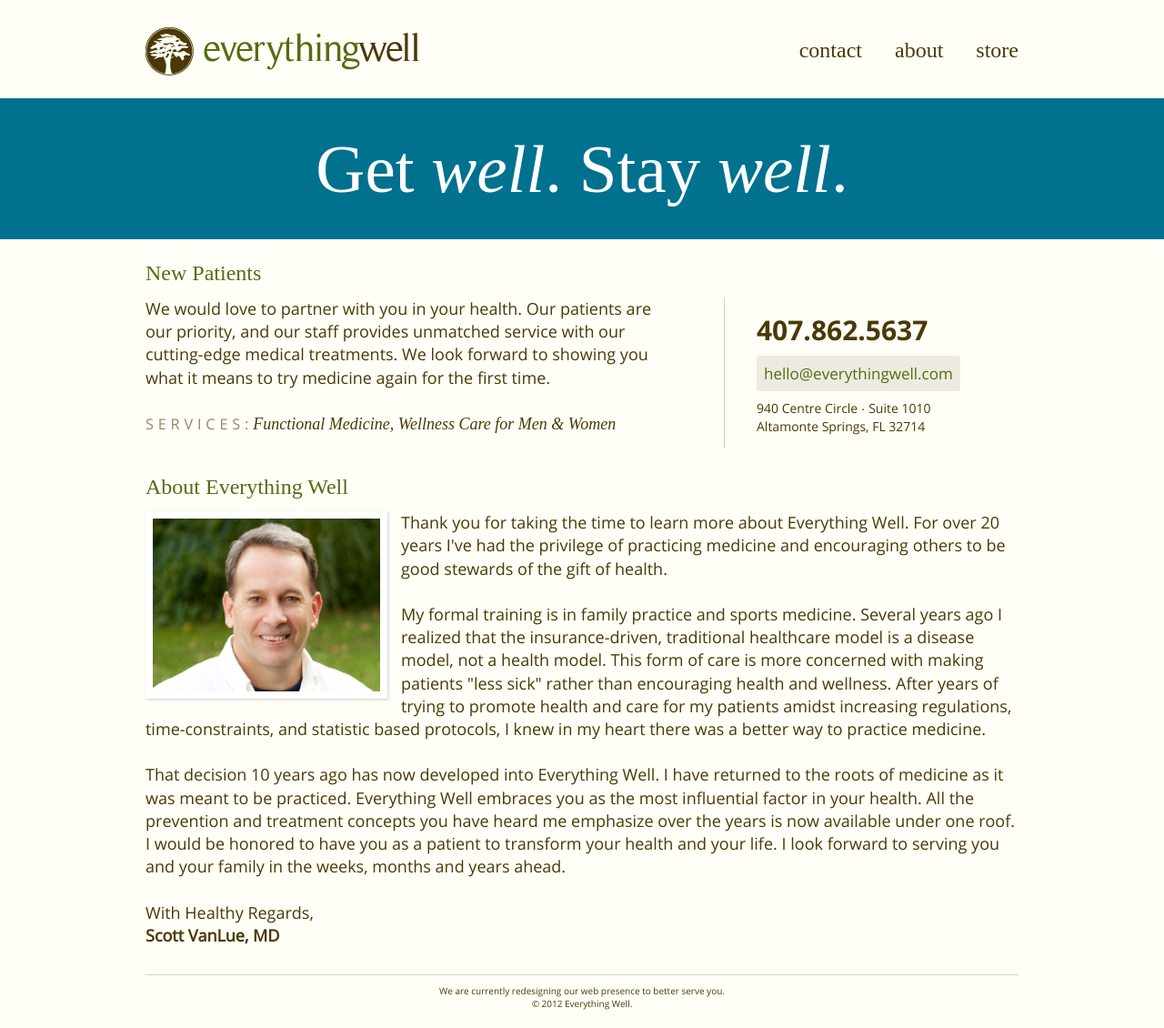
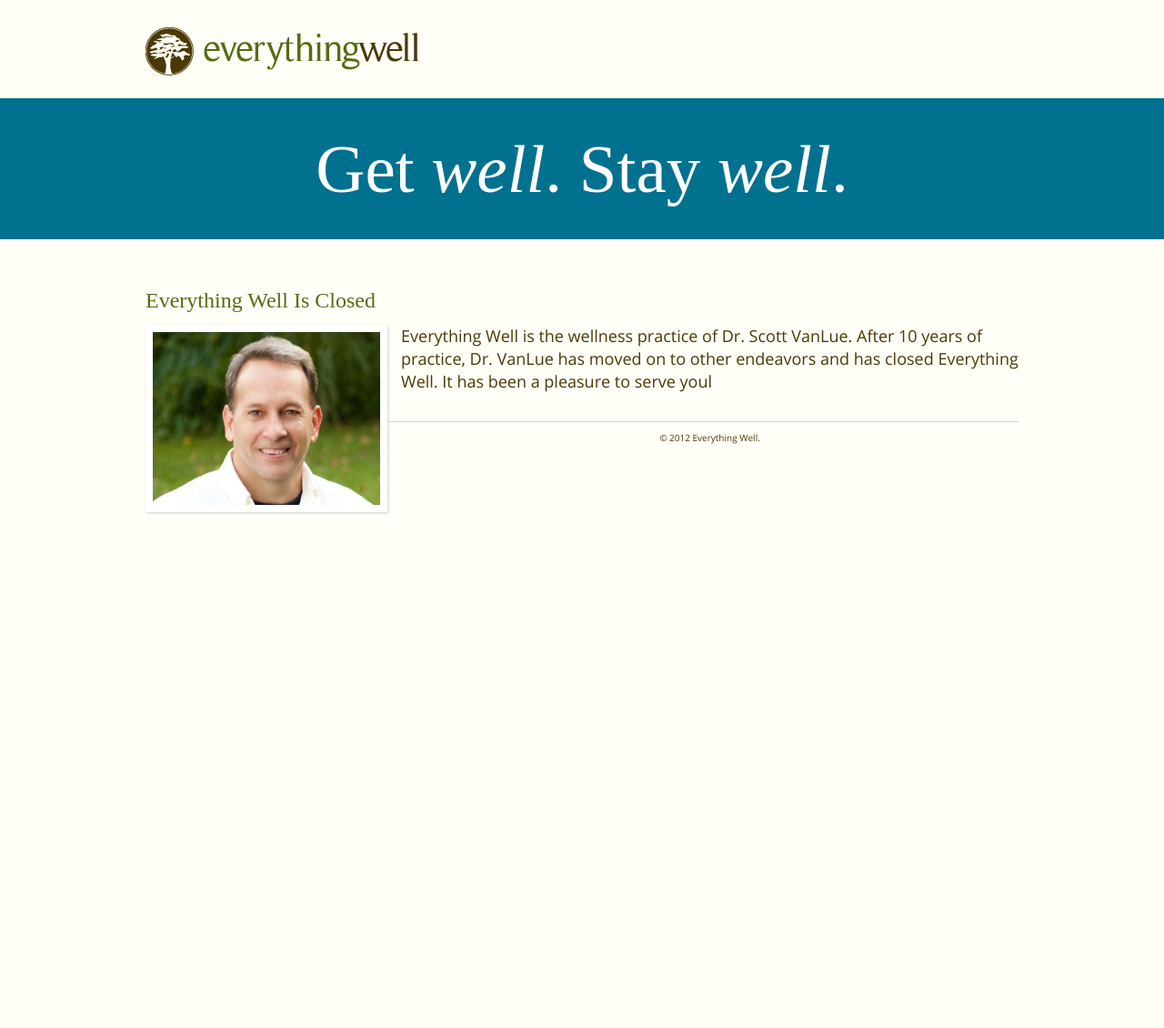
Before and after one commit to jasonvanlue/Everything-Well, a plain HTML site: page index.html in a window 1280 px wide. Shown: the whole page at 91% size. After the commit the page ends 800 px from the top, so only its background shows below. Drawn offline with Linux system fonts and the light colour scheme; a web font is replaced by a local one.

Commit message:
edits closing language

```diff
--- a/index.html
+++ b/index.html
@@ -18,42 +18,17 @@
     <div class="site">
       <header>
         <h1 class="logo texthide">Everything Well</h1>
-        <nav>
-          <ul>
-            <li><a href="#contact">contact</a></li>
-            <li><a href="#about">about</a></li>
-            <li><a href="http://store.everythingwell.com">store</a></li>
-          </ul>
-        </nav>
       </header>
 
       <div class="hero">Get <i>well</i>. Stay <i>well</i>.</div>
 
-      <div id="contact" class="content">
-        <h2>New Patients</h2>
-        <p>We would love to partner with you in your health. Our patients are our priority, and our staff provides unmatched service with our cutting-edge medical treatments. We look forward to showing you what it means to try medicine again for the first time.<br /><br /><span class="caps">Services:</span><span class="do">Functional Medicine, Wellness Care for Men &amp; Women</span></p>
-        <aside>
-          <p class="foney">407.862.5637</p>
-          <a class="emaily" href="mailto:hello@everythingwell.com">hello@everythingwell.com</a>
-          <p class="addy">940 Centre Circle &middot; Suite 1010<br />
-Altamonte Springs, FL 32714</p>
-        </aside>
-      </div>
-
       <div id="about" class="content">
-        <h2>About Everything Well</h2>
+        <h2>Everything Well Is Closed</h2>
         <img src="images/scottvanlue.jpg" alt="Dr Scott VanLue MD" />
-        <p>Thank you for taking the time to learn more about Everything Well. For over 20 years I've had the privilege of practicing medicine and encouraging others to be good stewards of the gift of health.<br /><br /></p>
-        <p>My formal training is in family practice and sports medicine. Several years ago I realized that the insurance-driven, traditional healthcare model is a disease model, not a health model. This form of care is more concerned with making patients "less sick" rather than encouraging health and wellness. After years of trying to promote health and care for my patients amidst increasing regulations, time-constraints, and statistic based protocols, I knew in my heart there was a better way to practice medicine.<br /><br /></p>
-
-        <p>That decision 10 years ago has now developed into Everything Well. I have returned to the roots of medicine as it was meant to be practiced. Everything Well embraces you as the most influential factor in your health. All the prevention and treatment concepts you have heard me emphasize over the years is now available under one roof. I would be honored to have you as a patient to transform your health and your life. I look forward to serving you and your family in the weeks, months and years ahead.<br /><br /></p>
-
-        <p>With Healthy Regards,<br />
-          <b>Scott VanLue, MD</b>
+        <p>Everything Well is the wellness practice of Dr. Scott VanLue. After 10 years of practice, Dr. VanLue has moved on to other endeavors and has closed Everything Well. It has been a pleasure to serve youl</p>
       </div>
 
       <footer>
-        <p>We are currently redesigning our web presence to better serve you.</p>
         <p>&#169; 2012 Everything Well.
       </footer>
 
```
Also changed, not shown: 1 other file.
